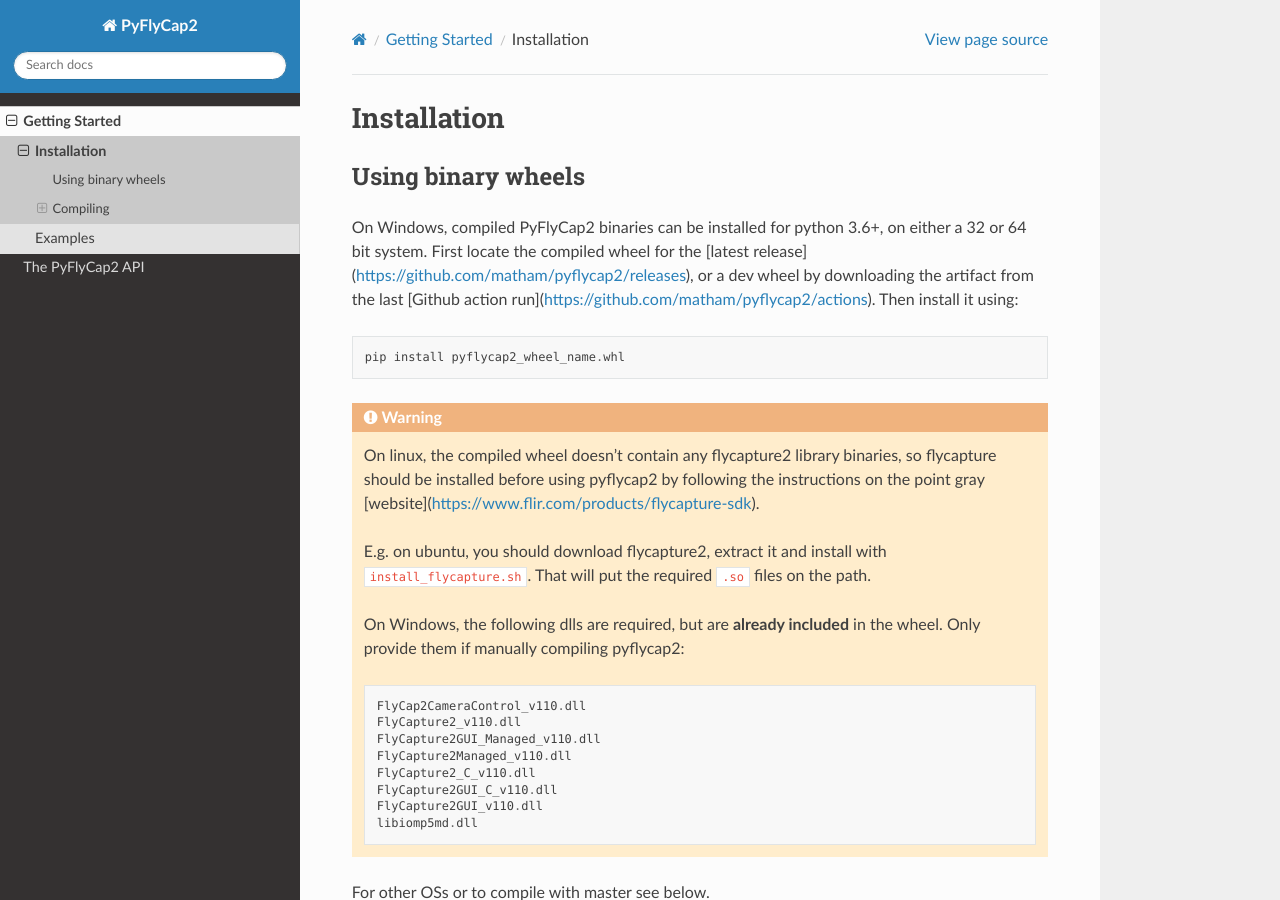
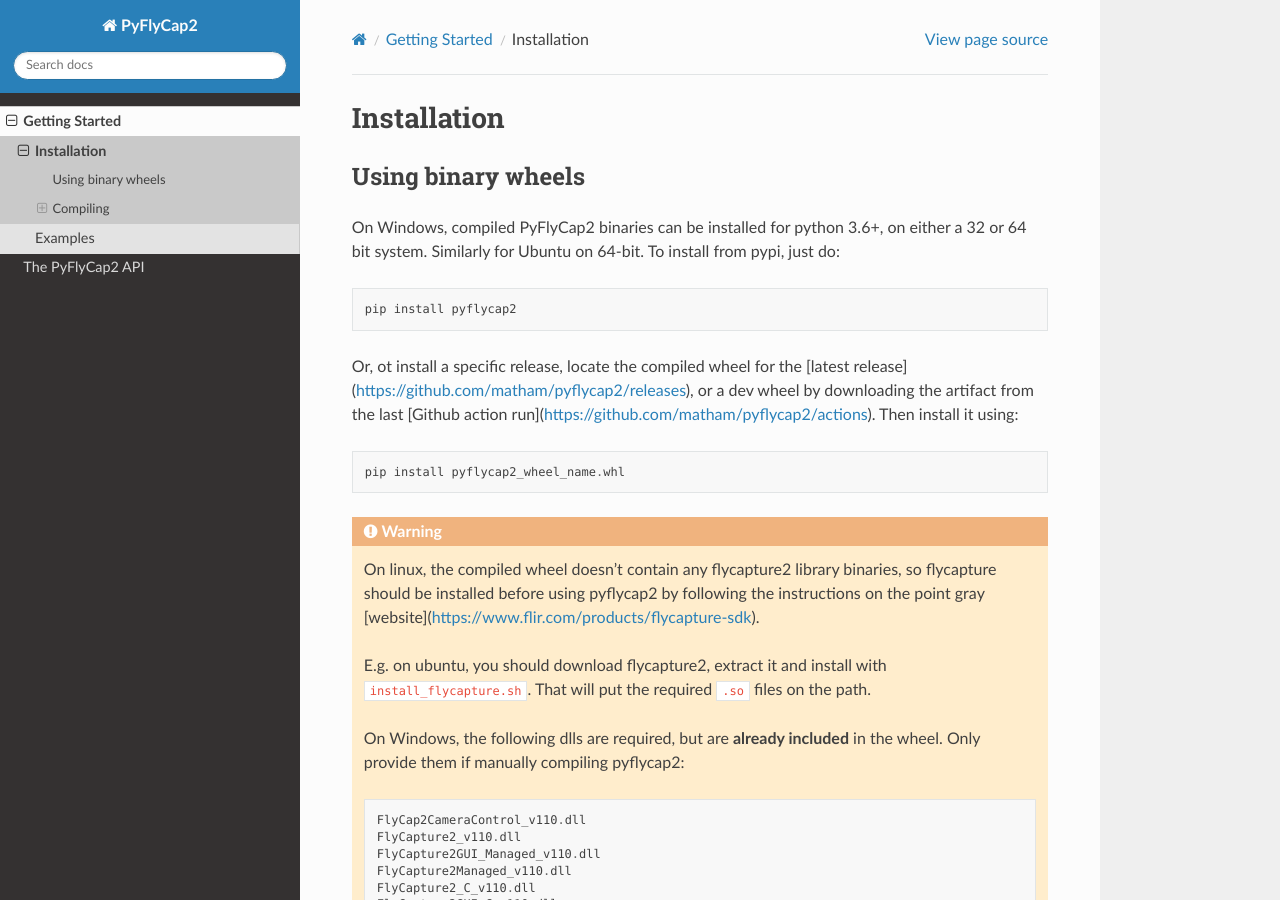
Before and after one commit to matham/pyflycap2, a Sphinx documentation site: the page built from doc/source/installation.rst, in a window 1280 px wide and 900 px high. Built offline with Sphinx 7.4.7 and the Read the Docs theme 2.0.0, drawn with Linux system fonts in a browser that asks for light colours.

```diff
--- a/doc/source/installation.rst
+++ b/doc/source/installation.rst
@@ -8,7 +8,12 @@
 -------------------
 
 On Windows, compiled PyFlyCap2 binaries can be installed for python 3.6+,
-on either a 32 or 64 bit system. First locate the compiled wheel for the [latest
+on either a 32 or 64 bit system. Similarly for Ubuntu on 64-bit. To install
+from pypi, just do::
+
+    pip install pyflycap2
+
+Or, ot install a specific release, locate the compiled wheel for the [latest
 release](https://github.com/matham/pyflycap2/releases), or a dev wheel
 by downloading the artifact from the last
 [Github action run](https://github.com/matham/pyflycap2/actions). Then
```
Also changed, not shown: 1 other file.
